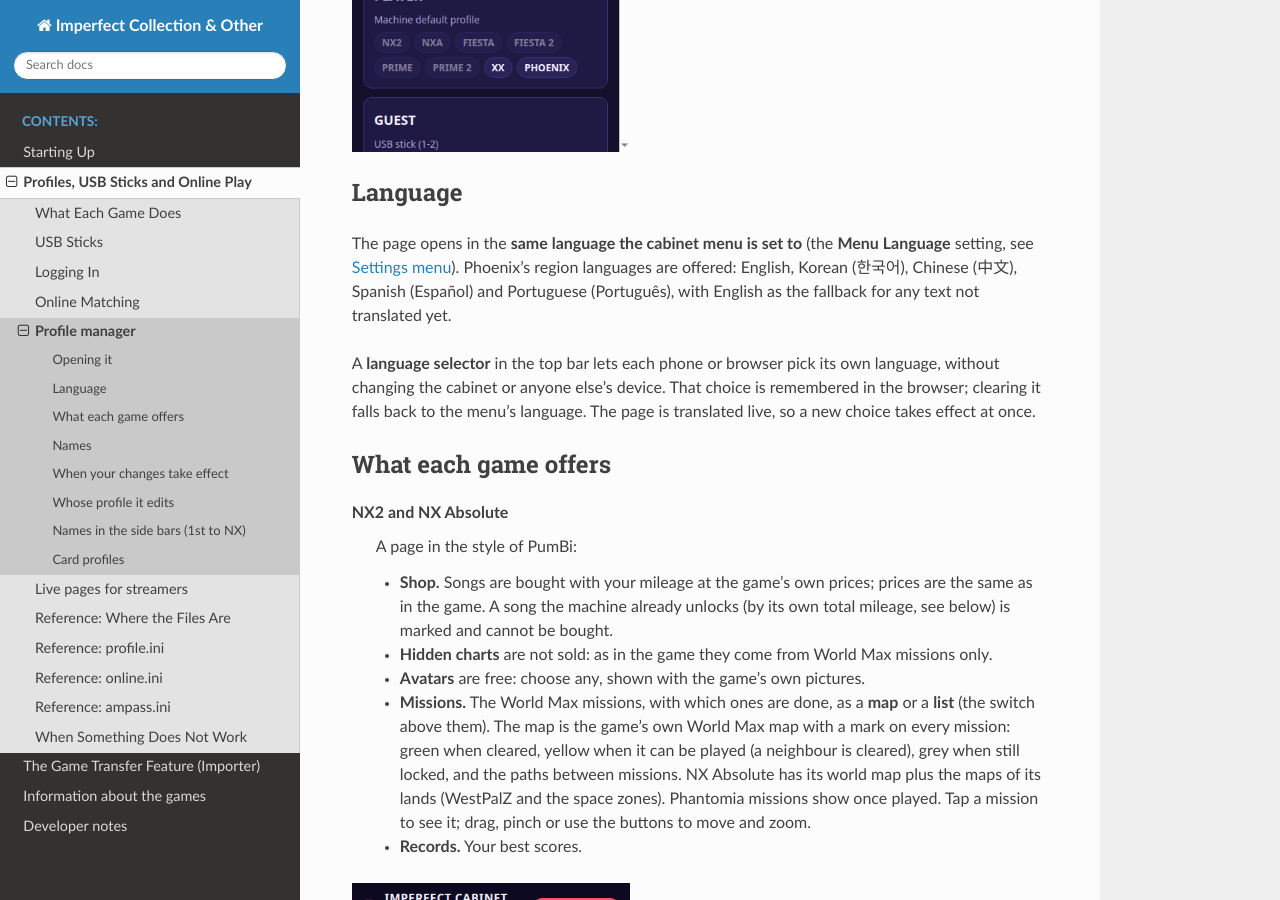
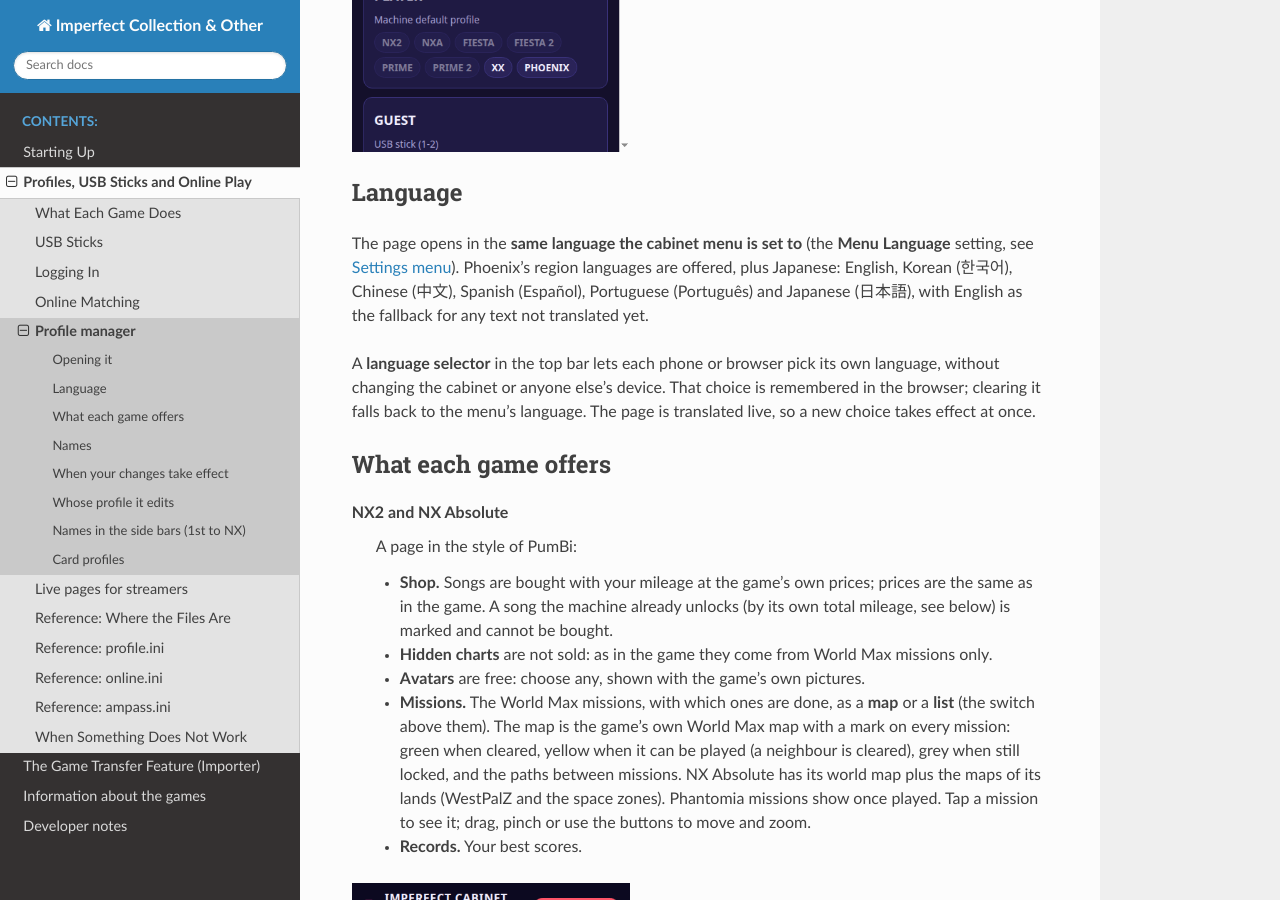
Before and after one commit to ckdur/imperfect-manual, a Sphinx documentation site: the page built from docs/online/profile_manager.rst, in a window 1280 px wide and 900 px high, scrolled down 1334 px. Built offline with Sphinx 7.4.7 and the Read the Docs theme 3.1.0, drawn with Linux system fonts in a browser that asks for light colours.

Commit message:
manual: Japanese (日本語) in the Menu Language and profile manager Language sections (IMPER-90)
Co-Authored-By: Claude Opus 5.5 <noreply@anthropic.com>

```diff
--- a/docs/online/profile_manager.rst
+++ b/docs/online/profile_manager.rst
@@ -39,9 +39,9 @@ Language
 
 The page opens in the **same language the cabinet menu is set to** (the
 **Menu Language** setting, see :ref:`settings_section`). Phoenix's region
-languages are offered: English, Korean (한국어), Chinese (中文),
-Spanish (Español) and Portuguese (Português), with English as the fallback for
-any text not translated yet.
+languages are offered, plus Japanese: English, Korean (한국어), Chinese (中文),
+Spanish (Español), Portuguese (Português) and Japanese (日本語), with English as
+the fallback for any text not translated yet.
 
 A **language selector** in the top bar lets each phone or browser pick its own
 language, without changing the cabinet or anyone else's device. That choice is
--- a/docs/start/menu.rst
+++ b/docs/start/menu.rst
@@ -155,8 +155,10 @@ Below is a detailed explanation of each settings option:
   - **中文 (Chinese)**
   - **Español (Spanish)**
   - **Português (Portuguese)**
+  - **日本語 (Japanese)**
 
-  These are the languages Pump It Up Phoenix offers for its regions. The choice
+  These are the languages Pump It Up Phoenix offers for its regions, plus
+  Japanese. The choice
   is saved on the writable ``SETTINGS`` partition, so it survives updates and
   does not affect the signed system files. When a piece of text has not been
   translated yet, it is shown in English. The Profile manager opens in the same
```
